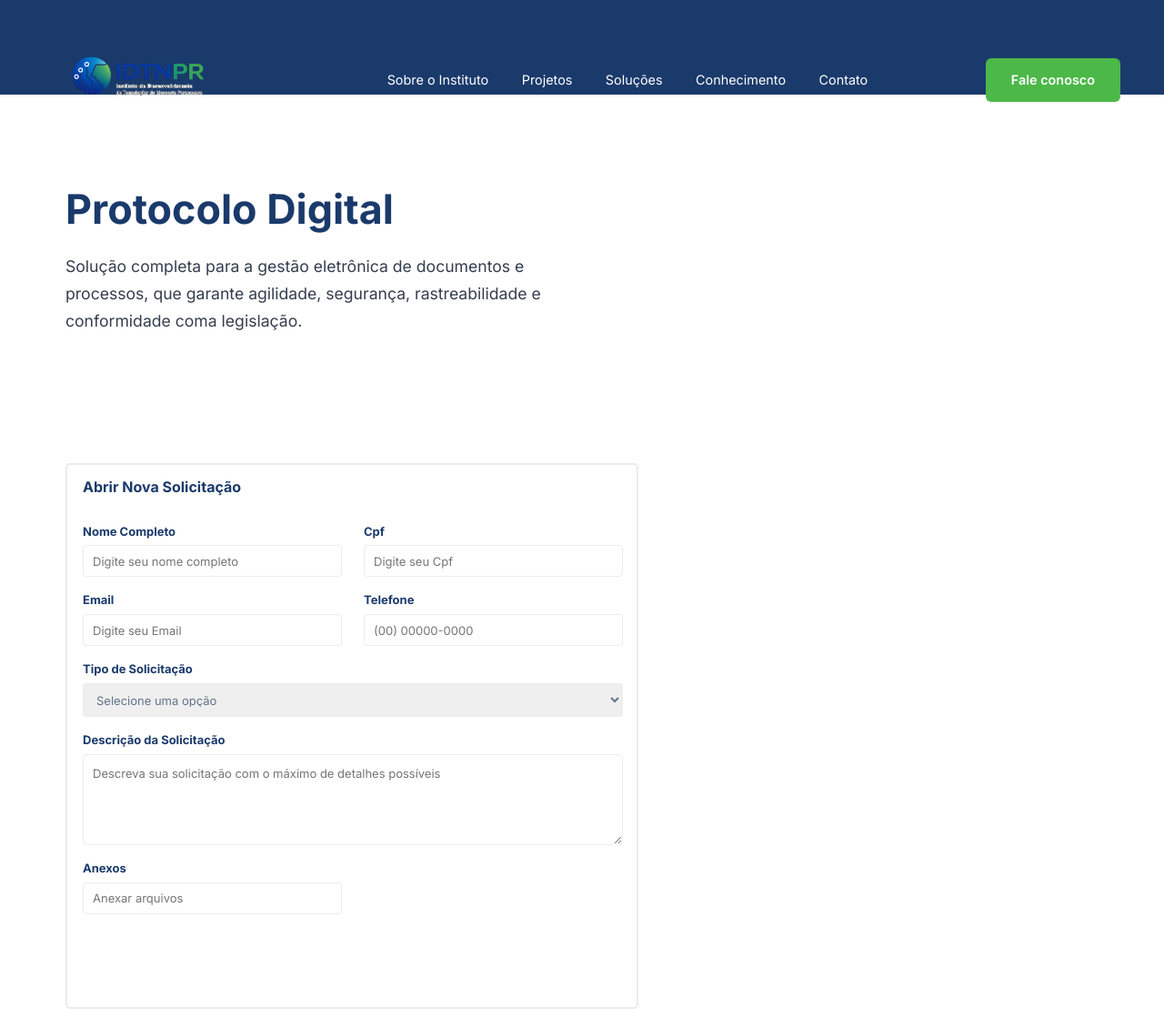
After one commit to Rodrigudp/IDTNPR, a PHP site: page /protocolo.html in a window 1280 px wide. The commit adds this page. Shown: the whole page at 91% size. Run offline with PHP 8.4, Linux system fonts and the light colour scheme.

Commit message:
protocolo

```diff
--- a/admin.html
+++ b/admin.html
@@ -39,6 +39,10 @@
       color: var(--gray-900);
       min-height: 100vh;
     }
+
+    html {
+  scroll-behavior: smooth;
+}
 
     .sidebar {
       width: 260px;
--- /dev/null
+++ b/protocolo.html
@@ -0,0 +1,102 @@
+<!DOCTYPE html>
+<html lang="en">
+
+<head>
+  <meta charset="UTF-8" />
+  <meta name="viewport" content="width=device-width, initial-scale=1.0" />
+  <title>IDTNPR - Instituto de Desenvolvimento de Tecnologias do Noroeste Paranaense</title>
+  <link rel="preconnect" href="https://fonts.googleapis.com">
+  <link rel="preconnect" href="https://fonts.gstatic.com" crossorigin>
+  <link href="https://fonts.googleapis.com/css2?family=Inter:wght@300;400;500;600;700&display=swap" rel="stylesheet">
+  <script src="https://cdn.jsdelivr.net/npm/bootstrap@5.3.8/dist/js/bootstrap.min.js"
+    integrity="sha384-G/EV+4j2dNv+tEPo3++6LCgdCROaejBqfUeNjuKAiuXbjrxilcCdDz6ZAVfHWe1Y"
+    crossorigin="anonymous"></script>
+  <link href="https://cdn.jsdelivr.net/npm/bootstrap@5.3.8/dist/css/bootstrap.min.css" rel="stylesheet" />
+  <link rel="stylesheet" href="style.css" />
+</head>
+
+<body>
+  <header class="header">
+    <div class="nav">
+      <div class="logo">
+        <img src="logo.png" alt="IDTNPR">
+      </div>
+
+      <nav>
+        <a href="index.html">Sobre o Instituto</a>
+        <a href="#projetos">Projetos</a>
+        <a href="#solucoes">Soluções</a>
+        <a href="#conhecimento">Conhecimento</a>
+        <a href="#contato">Contato</a>
+      </nav>
+
+      <a href="#" class="btn-primary">Fale conosco</a>
+    </div>
+  </header>
+  <section class="inicio">
+    <div class="container protocolo-grid">
+      <div class="protocolo-text">
+        <h2>
+          Protocolo Digital
+        </h2>
+        <p>
+          Solução completa para a gestão eletrônica de documentos e processos, que garante agilidade, segurança,
+          rastreabilidade e conformidade coma legislação.
+        </p>
+      </div>
+    </div>
+  </section>
+  <section class="section-solicitacao">
+    <div class="container solicitacao-grid">
+      <div class="card-solicitar">
+        <h6 style="padding-bottom: 20px; font-weight: 700;"> Abrir Nova Solicitação </h6>
+        <div class="row">
+          <div class="col" style="  display: flex; flex-direction: column;">
+            <label class="label-solicitacao">Nome Completo</label>
+            <input class="input-solicitacao" name="nome" type="text" placeholder="Digite seu nome completo" />
+          </div>
+          <div class="col" style="  display: flex; flex-direction: column;">
+            <label class="label-solicitacao">Cpf</label>
+            <input class="input-solicitacao" name="cpf" id="cpf" type="text" placeholder="Digite seu Cpf" />
+          </div>
+        </div>
+        <div class="row">
+          <div class="col" style="display: flex; flex-direction: column;">
+            <label class="label-solicitacao">Email</label>
+            <input class="input-solicitacao" name="email" id="email" type="email" placeholder="Digite seu Email" />
+          </div>
+          <div class="col" style="  display: flex; flex-direction: column;">
+            <label class="label-solicitacao">Telefone</label>
+            <input class="input-solicitacao" name="telefone" id="telefone" type="text" placeholder="(00) 00000-0000" />
+          </div>
+        </div>
+        <div class="row">
+          <div class="col" style="display: flex; flex-direction: column;">
+             <label class="label-solicitacao">Tipo de Solicitação</label>
+            <select class="select-solicitacao" name="tipo-solicitacao" id="tipo-solicitacao">
+              <option value="" disabled selected>Selecione uma opção</option>
+              <option value="1">1</option>
+              <option value="2">2</option>
+              <option value="3">3</option>
+            </select>
+          </div>
+
+      </div>
+      <div class="row">
+        <div class="col" style="display: flex; flex-direction: column;">
+          <label class="label-solicitacao">Descrição da Solicitação</label>
+          <textarea class="input-descricao" name="descricao" id="descricao" placeholder="Descreva sua solicitação com o máximo de detalhes possíveis"></textarea>
+        </div>
+      </div>
+      <div class="row">
+        <div class="col" style="display: flex; flex-direction: column;">
+          <label class="label-solicitacao">Anexos</label>
+           <input class="input-solicitacao" type="text" placeholder="Anexar arquivos" />
+        </div>
+      </div>
+    </div>
+  </section>
+
+</body>
+
+</html>
--- a/style.css
+++ b/style.css
@@ -73,6 +73,10 @@ nav a {
 
 nav a:hover {
   color: var(--verde);
+}
+
+html {
+  scroll-behavior: smooth;
 }
 
 .btn-primary {
@@ -257,7 +261,117 @@ nav a:hover {
   color: var(--verde-hover);
 }
 
+/* PROTOCOLO */
+
+.inicio {
+  background: #ffffff;
+  padding: 100px 48px;
+
+}
+
+.protocolo-grid {
+display: grid;
+  grid-template-columns: 1fr 1fr;
+  gap: 60px;
+  align-items: center;
+  max-width: 1200px;
+  margin: 0 auto;
+}
+
+.protocolo-text h2 {
+  font-size: 2.8rem;
+  font-weight: 700;
+  line-height: 1.2;
+  margin-bottom: 20px;
+  color: var(--azul-escuro);
+}
+
+
+.protocolo-text p {
+  font-size: 1.1rem;
+  opacity: 0.9;
+  margin-bottom: 32px;
+  color: var(--texto);
+  line-height: 1.7;
+}
+
+
+/* SOLICITACAO */
+.section-solicitacao{
+   background: #ffffff;
+  padding: 10px 48px;
+}
+
+.solicitacao-grid{
+  display: grid;
+  grid-template-columns: 1fr 1fr;
+  gap: 60px;
+  align-items: center;
+  max-width: 1200px;
+  margin: 0 auto;
+}
+
+.card-solicitar{
+  border: #ececec 2px solid;
+  border-radius: 5px;
+  width: 630px;
+  height: 600px;
+  padding-left: 17px;
+  padding-right: 15px;
+  padding-top: 15px;
+  background-color: #ffffff;
+ color: var(--azul-escuro);
+}
+
+.input-solicitacao{
+
+  width: 285px;
+  height: 35px;
+  padding: 10px;
+  margin-top: 5px;
+  margin-bottom: 15px;
+  font-size: small;
+  border: #ececec 1px solid;
+  border-radius: 4px;
+}
+
+.input-descricao{
+
+  width: 100%;
+  height: 100px;
+  padding: 10px;
+  margin-top: 5px;
+  margin-bottom: 15px;
+  font-size: small;
+  border: #ececec 1px solid;
+  border-radius: 4px;
+}
+
+.select-solicitacao{
+    height: 37px;
+  padding: 10px;
+  margin-top: 5px;
+  margin-bottom: 15px;
+  font-size: small;
+  border: #ececec 1px solid;
+  border-radius: 4px;
+color: var(--texto-leve);
+}
+
+.label-solicitacao{
+  font-size: 13px;
+  font-weight: 700;
+  color: var(--azul-escuro);
+}
+
+
+.label-solicitacao::placeholder{
+  color: rgb(182, 182, 182);
+
+}
 /* CTA */
+
+
 
 .cta {
   padding: 80px 0;
```
Also changed, not shown: index.html (+9 -8 lines).
